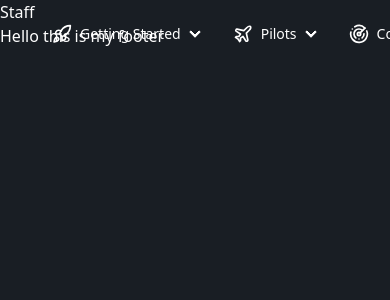
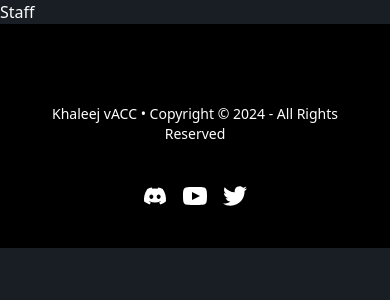
Before and after one commit to iamwookie/khaleej-web, a SvelteKit app: page /staff in a window 390 px wide. Shown: the top 300 px of the page. Built offline with nearby package versions, Linux system fonts and the light colour scheme.

Commit message:
feat: add footer

```diff
--- /dev/null
+++ b/src/lib/components/Footer.svelte
@@ -0,0 +1,37 @@
+<script lang="ts">
+	import Discord from './icons/Discord.svelte';
+</script>
+
+<footer class="bg-base-300 w-full">
+	<div class="footer container p-10">
+		<aside class="grid-flow-col items-center gap-4 place-self-center md:place-self-start">
+			<a href="/" aria-label="Home" class="hover:opacity-50 transition-opacity">
+				<enhanced:img src="../assets/images/logo_khaleej.png" alt="Logo" class="h-24 w-24" />
+			</a>
+		</aside>
+
+		<p class="justify-self-center place-self-center text-center">Khaleej vACC • Copyright © 2024 - All Rights Reserved</p>
+
+		<nav class="grid-flow-col gap-4 place-self-center md:justify-self-end">
+			<a href="/" aria-label="Discord" class="hover:opacity-50 transition-opacity">
+				<Discord class="fill-current h-6 w-6" />
+			</a>
+
+			<a href="/" aria-label="YouTube" class="hover:opacity-50 transition-opacity">
+				<svg xmlns="http://www.w3.org/2000/svg" width="24" height="24" viewBox="0 0 24 24" class="fill-current">
+					<path
+						d="M19.615 3.184c-3.604-.246-11.631-.245-15.23 0-3.897.266-4.356 2.62-4.385 8.816.029 6.185.484 8.549 4.385 8.816 3.6.245 11.626.246 15.23 0 3.897-.266 4.356-2.62 4.385-8.816-.029-6.185-.484-8.549-4.385-8.816zm-10.615 12.816v-8l8 3.993-8 4.007z"
+					></path>
+				</svg>
+			</a>
+
+			<a href="/" aria-label="Twitter" class="hover:opacity-50 transition-opacity">
+				<svg xmlns="http://www.w3.org/2000/svg" width="24" height="24" viewBox="0 0 24 24" class="fill-current">
+					<path
+						d="M24 4.557c-.883.392-1.832.656-2.828.775 1.017-.609 1.798-1.574 2.165-2.724-.951.564-2.005.974-3.127 1.195-.897-.957-2.178-1.555-3.594-1.555-3.179 0-5.515 2.966-4.797 6.045-4.091-.205-7.719-2.165-10.148-5.144-1.29 2.213-.669 5.108 1.523 6.574-.806-.026-1.566-.247-2.229-.616-.054 2.281 1.581 4.415 3.949 4.89-.693.188-1.452.232-2.224.084.626 1.956 2.444 3.379 4.6 3.419-2.07 1.623-4.678 2.348-7.29 2.04 2.179 1.397 4.768 2.212 7.548 2.212 9.142 0 14.307-7.721 13.995-14.646.962-.695 1.797-1.562 2.457-2.549z"
+					></path>
+				</svg>
+			</a>
+		</nav>
+	</div>
+</footer>
--- a/src/lib/components/Header.svelte
+++ b/src/lib/components/Header.svelte
@@ -2,6 +2,6 @@
 	import Navbar from './Navbar.svelte';
 </script>
 
-<header class="fixed w-full">
+<header class="fixed w-full z-10">
 	<Navbar />
 </header>
--- a/src/lib/components/Navbar.svelte
+++ b/src/lib/components/Navbar.svelte
@@ -13,37 +13,37 @@
 <div class="navbar bg-transparent px-8">
 	<div class="navbar-start">
 		<a href="/" aria-label="Home" class="hover:opacity-50 transition-opacity">
-			<enhanced:img src="../assets/images/logo_khaleej.png" alt="Logo" class="h-[100px] w-[100px]" />
+			<enhanced:img src="../assets/images/logo_khaleej.png" alt="Logo" class="h-32 w-32" />
 		</a>
 	</div>
 
-	<div class="navbar-center">
+	<div class="navbar-center hidden md:inline-flex">
 		<ul class="menu menu-horizontal gap-1 px-1">
 			<li>
 				<details>
-					<summary class="hover:bg-accent hover:bg-opacity-50">
+					<summary>
 						<Rocket size={20} /> Getting Started
 					</summary>
 
 					<ul class="menu menu-vertical bg-accent bg-opacity-50">
-						<li><a href="/new" class="hover:bg-accent">New to VATSIM</a></li>
-						<li><a href="/join" class="hover:bg-accent">Join Khaleej</a></li>
-						<li><a href="/atc/training" class="hover:bg-accent">ATC Training</a></li>
+						<li><a href="/new">New to VATSIM</a></li>
+						<li><a href="/join">Join Khaleej</a></li>
+						<li><a href="/atc/training">ATC Training</a></li>
 					</ul>
 				</details>
 			</li>
 
 			<li>
 				<details>
-					<summary class="hover:bg-accent hover:bg-opacity-50">
+					<summary>
 						<Plane size={20} /> Pilots
 					</summary>
 
 					<ul class="menu menu-vertical bg-accent bg-opacity-50 min-w-max">
-						<li><a href="/" class="hover:bg-accent">Airports & Charts</a></li>
-						<li><a href="/events" class="hover:bg-accent">Events</a></li>
-						<li><a href="/events/booking" class="hover:bg-accent">Event Booking</a></li>
-						<li><a href="/atc/feedback" class="hover:bg-accent">ATC Feedback</a></li>
+						<li><a href="/">Airports & Charts</a></li>
+						<li><a href="/events">Events</a></li>
+						<li><a href="/events/booking">Event Booking</a></li>
+						<li><a href="/atc/feedback">ATC Feedback</a></li>
 					</ul>
 				</details>
 			</li>
@@ -55,9 +55,9 @@
 					</summary>
 
 					<ul class="menu menu-vertical bg-accent bg-opacity-50 min-w-max">
-						<li><a href="/atc/training" class="hover:bg-accent">Training</a></li>
-						<li><a href="/atc/roster" class="hover:bg-accent">Roster</a></li>
-						<li><a href="/atc/docs" class="hover:bg-accent">Documentation</a></li>
+						<li><a href="/atc/training">Training</a></li>
+						<li><a href="/atc/roster">Roster</a></li>
+						<li><a href="/atc/docs">Documentation</a></li>
 					</ul>
 				</details>
 			</li>
@@ -69,19 +69,38 @@
 					</summary>
 
 					<ul class="menu menu-vertical bg-accent bg-opacity-50 min-w-max">
-						<li><a href="/staff" class="hover:bg-accent">Staff</a></li>
-						<li><a href="/policies" class="hover:bg-accent">Policies</a></li>
-						<li><a href="/contact" class="hover:bg-accent">Contact</a></li>
-						<li><a href="/" class="hover:bg-accent">HQ</a></li>
+						<li><a href="/staff">Staff</a></li>
+						<li><a href="/policies">Policies</a></li>
+						<li><a href="/contact">Contact</a></li>
+						<li><a href="/">HQ</a></li>
 					</ul>
 				</details>
 			</li>
 		</ul>
 	</div>
 
-	<div class="navbar-end">
+	<div class="navbar-end hidden md:inline-flex">
 		<div class="inline-flex flex-row">
-			<a href="/login" class="btn btn-outline btn-secondary">Join Now</a>
+			<a href="/join" class="btn btn-outline btn-secondary">Join Now</a>
 		</div>
 	</div>
 </div>
+
+<style>
+	@media (hover: hover) {
+		@supports (color: oklch(0% 0 0)) {
+			:where(.menu li:not(.menu-title, .disabled) > *:not(ul, details, .menu-title)):not(.active, .btn):hover,
+			:where(.menu li:not(.menu-title, .disabled) > details > summary:not(.menu-title)):not(.active, .btn):hover {
+				@apply bg-accent;
+                @apply bg-opacity-50;
+			}
+		}
+	}
+
+	.menu li > *:not(ul, .menu-title, details, .btn):active,
+	.menu li > *:not(ul, .menu-title, details, .btn).active,
+	.menu li > details > summary:active {
+		@apply bg-accent;
+		@apply text-white;
+	}
+</style>
--- a/src/routes/+layout.svelte
+++ b/src/routes/+layout.svelte
@@ -1,6 +1,7 @@
 <script lang="ts">
 	import '../app.css';
 	import Header from '$lib/components/Header.svelte';
+    import Footer from '$lib/components/Footer.svelte';
 
 	let { children } = $props();
 </script>
@@ -13,4 +14,4 @@
 
 <Header />
 {@render children()}
-<footer>Hello this is my footer</footer>
+<Footer />
--- a/src/routes/+page.svelte
+++ b/src/routes/+page.svelte
@@ -1,5 +1,4 @@
 <script lang="ts">
-	import Discord from '$lib/components/icons/Discord.svelte';
 	import bgImage from '$lib/assets/images/bg.png';
 </script>
 
@@ -13,15 +12,13 @@
 			</div>
 		</div> -->
 		<div class="h-full bg-black/50">
-			<div class="container flex flex-col justify-center h-full md:px-0">
-				<div class="flex flex-col gap-4 max-w-md">
-					<h1 class="text-5xl font-bold">Hello there</h1>
-					<p>
-						Provident cupiditate voluptatem et in. Quaerat fugiat ut assumenda excepturi exercitationem quasi. In deleniti eaque aut
-						repudiandae et a id nisi.
-					</p>
-					<a href="/" class="btn bg-discord mr-auto hover:bg-discord/50"><Discord class="w-5" /> Join Discord</a>
-				</div>
+			<div class="container flex flex-col justify-center h-full">
+				<h1 class="text-2xl md:text-4xl">👋 Welcome to</h1>
+				<h2 class="font-bold text-secondary text-5xl md:text-7xl">Khaleej vACC</h2>
+				<p class="mt-4 max-w-lg">
+					Embark on an exhilarating journey through the virtual skies of Bahrain and Kuwait with Khaleej vACC. Join our vibrant community on
+					VATSIM and experience the thrill of realistic air traffic control and piloting.
+				</p>
 			</div>
 		</div>
 
@@ -37,5 +34,24 @@
 		</div>
 	</section>
 
-	<p class="bg-base-300">Below the divider</p>
+	<section class="bg-base-300 py-10">
+		<div class="container flex flex-col">
+			<h2 class="text-4xl">Upcoming Events</h2>
+			<div class="divider"></div>
+		</div>
+	</section>
+
+	<section class="bg-base-300 py-10">
+		<div class="container flex flex-col">
+			<h2 class="text-4xl">Our Partners</h2>
+
+			<div class="divider"></div>
+
+			<div class="flex flex-col md:flex-row justify-center items-center gap-2 w-full">
+				<a href="https://vatsim.net/" target="_blank" aria-label="VATSIM" class="hover:opacity-50 transition-opacity">
+					<enhanced:img src="../lib/assets/images/vatsim.png" alt="Logo" class="h-28 w-auto" />
+				</a>
+			</div>
+		</div>
+	</section>
 </main>
--- a/tailwind.config.ts
+++ b/tailwind.config.ts
@@ -1,4 +1,5 @@
 import type { Config } from 'tailwindcss';
+import daisyui from 'daisyui';
 
 export default {
 	content: ['./src/**/*.{html,js,svelte,ts}'],
@@ -15,7 +16,7 @@ export default {
 		}
 	},
 
-	plugins: [require('daisyui')],
+	plugins: [daisyui],
 
 	daisyui: {
 		base: false,
```
Also changed, not shown: package.json (+14 -14 lines), src/lib/assets/images/vatsim.png (added), 1 other file (tests, documents, lock files or other folders).
